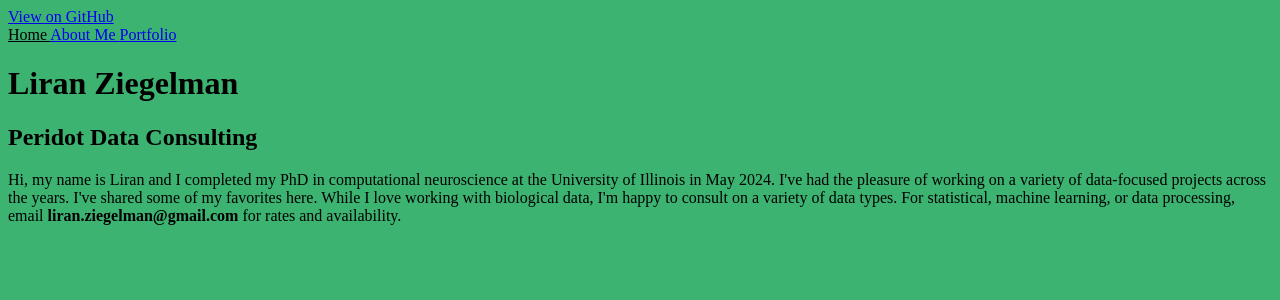
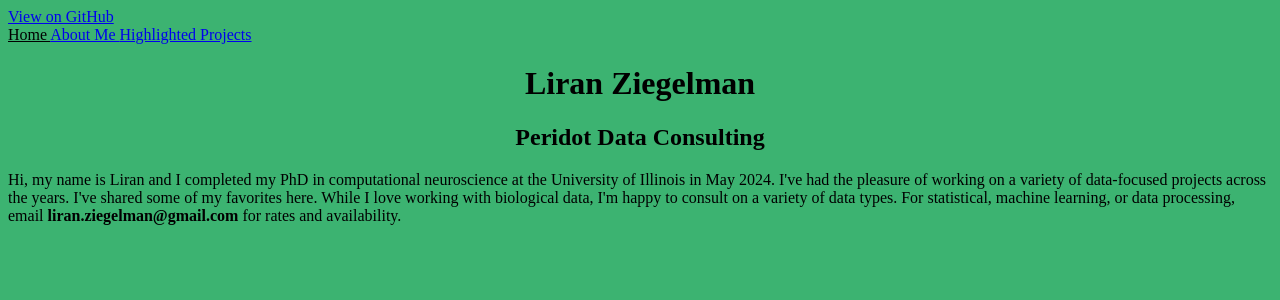
Before and after one commit to lziegelman/lziegelman.github.io, a Jekyll site: the page built from index.html, in a window 1280 px wide. Shown: the top 300 px of the page. Built offline with Jekyll 4.4.1, drawn with Linux system fonts in a browser that asks for light colours.

Commit message:
Updated TItles

```diff
--- a/_data/navigation.yml
+++ b/_data/navigation.yml
@@ -2,5 +2,5 @@
   link: /
 - name: About Me
   link: /about.html
-- name: Portfolio
+- name: Highlighted Projects
   link: /blog.html
--- a/_layouts/default.html
+++ b/_layouts/default.html
@@ -17,8 +17,8 @@
 
 
 
-    <h1>{{page.title}}</h1>
-    <h2>{{page.description}}</h2>
+    <h1 style="text-align:center;">{{page.title}}</h1>
+    <h2 style="text-align:center;">{{page.description}}</h2>
     {{ content }}
   </body>
 </html>
```
